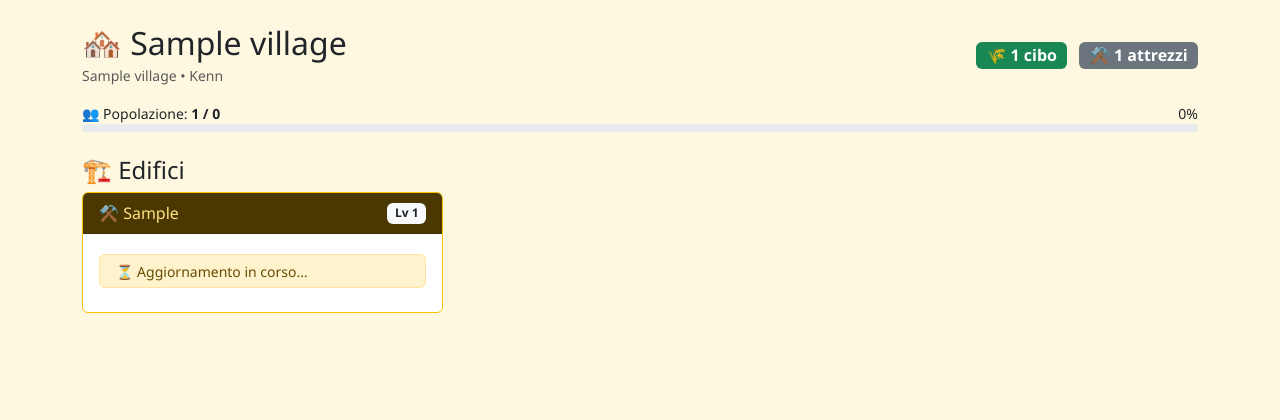
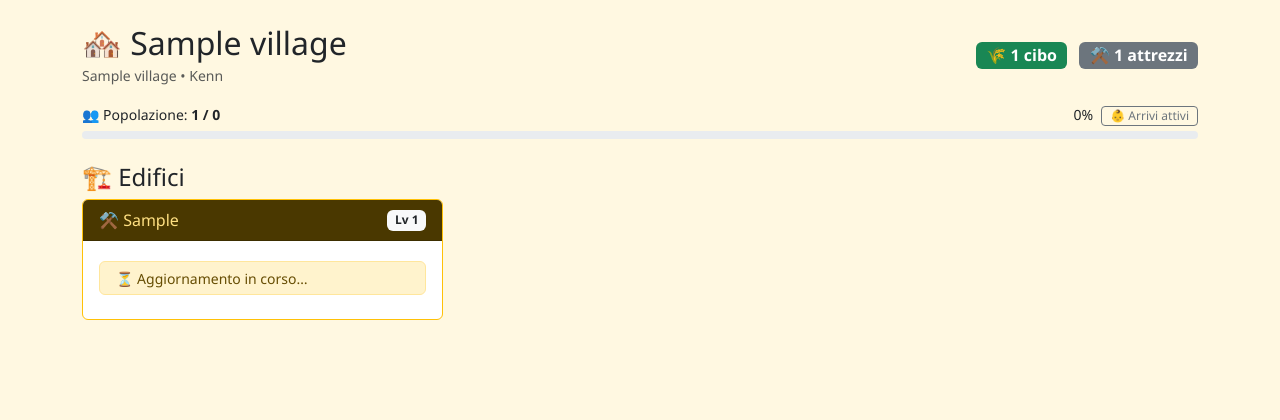
Before and after one commit to PyWis/Bosco, a Flask app: page /village/ in a window 1280 px wide. Shown: the part 56-476 px from the top of the page. Run offline with Flask 3, Linux system fonts and the light colour scheme; a user stored in the database is signed in; tables that the repository leaves empty hold one stand-in row (values such as "Sample post").

Commit message:
Blocca/riabilita generazione nuovi abitanti per villaggio
- Aggiunto campo block_arrivals (Boolean, default False) su Village
- Migration automatica in _migrate_villages() per DB esistenti
- turn_processor: salta step 7 (new arrival) se block_arrivals=True
- Route POST /village/toggle_arrivals: inverte il flag, flash feedback
- Template village.html: bottone toggle vicino alla barra popolazione
  (arancione se bloccato, grigio outline se attivo); barra diventa
  gialla quando gli arrivi sono bloccati

https://claude.ai/code/session_013fyXEUsSuAkLbQJBcHkpW1

```diff
--- a/app/__init__.py
+++ b/app/__init__.py
@@ -155,6 +155,12 @@ def _migrate_villages():
         for col, col_type in new_cols.items():
             if col not in existing:
                 conn.execute(sa.text(f"ALTER TABLE inhabitants ADD COLUMN {col} {col_type}"))
+
+        # Colonne nuove su Village
+        v_existing = {row[1] for row in conn.execute(sa.text("PRAGMA table_info(villages)"))}
+        if 'block_arrivals' not in v_existing:
+            conn.execute(sa.text("ALTER TABLE villages ADD COLUMN block_arrivals BOOLEAN DEFAULT 0"))
+
         conn.commit()
 
     # --- Edifici mancanti nelle ville esistenti ---
--- a/app/models.py
+++ b/app/models.py
@@ -99,6 +99,7 @@ class Village(db.Model):
     kingdom_name = db.Column(db.String(100))
     food         = db.Column(db.Integer, default=10)
     tools        = db.Column(db.Integer, default=0)
+    block_arrivals = db.Column(db.Boolean, default=False)  # blocca nuovi arrivi
 
     buildings  = db.relationship('Building',   backref='village',
                                  cascade='all, delete-orphan')
--- a/app/routes/village.py
+++ b/app/routes/village.py
@@ -61,3 +61,18 @@ def upgrade(building_id):
         f'Sarà completato nel prossimo turno ({gs.month_name}).', 'success'
     )
     return redirect(url_for('village.overview'))
+
+
+@village_bp.route('/toggle_arrivals', methods=['POST'])
+@login_required
+def toggle_arrivals():
+    village = current_user.village
+    if village is None:
+        return redirect(url_for('auth.setup'))
+    village.block_arrivals = not village.block_arrivals
+    db.session.commit()
+    if village.block_arrivals:
+        flash('🚫 Arrivi bloccati: nessun nuovo abitante verrà generato nei prossimi turni.', 'warning')
+    else:
+        flash('✅ Arrivi riabilitati: nuovi abitanti potranno unirsi al villaggio.', 'success')
+    return redirect(url_for('village.overview'))
--- a/app/services/turn_processor.py
+++ b/app/services/turn_processor.py
@@ -205,10 +205,12 @@ def process_village_turn(village: Village, gs: GameState) -> TurnLog:
         lines.append("🌾 Le riserve di cibo sono state azzerate dopo la carestia.")
 
     # ------------------------------------------------------------------
-    # 7. New arrival
+    # 7. New arrival (saltato se il villaggio ha bloccato gli arrivi)
     # ------------------------------------------------------------------
     alive_after = village.alive_inhabitants  # re-eval after deaths
-    if len(alive_after) < village.max_inhabitants:
+    if village.block_arrivals:
+        lines.append("🚫 Arrivi bloccati: nessun nuovo abitante questo turno.")
+    elif len(alive_after) < village.max_inhabitants:
         new_inh = _random_inhabitant(village.id)
         db.session.add(new_inh)
         arrivals += 1
--- a/app/templates/game/village.html
+++ b/app/templates/game/village.html
@@ -13,17 +13,27 @@
   </div>
 </div>
 
-<!-- Population bar -->
+<!-- Population bar + toggle arrivi -->
 <div class="mb-4">
   {% set pop = village.total_inhabitants %}
   {% set cap = village.max_inhabitants %}
   {% set pct = ((pop / cap * 100) | int) if cap > 0 else 0 %}
-  <div class="d-flex justify-content-between">
+  <div class="d-flex justify-content-between align-items-center mb-1">
     <small>👥 Popolazione: <strong>{{ pop }} / {{ cap }}</strong></small>
-    <small>{{ pct }}%</small>
+    <div class="d-flex align-items-center gap-2">
+      <small>{{ pct }}%</small>
+      <form method="post" action="{{ url_for('village.toggle_arrivals') }}">
+        <button type="submit"
+                class="btn btn-sm {% if village.block_arrivals %}btn-warning{% else %}btn-outline-secondary{% endif %} py-0 px-2"
+                style="font-size:0.75rem"
+                title="{% if village.block_arrivals %}Arrivi bloccati – clicca per riabilitare{% else %}Clicca per bloccare nuovi arrivi{% endif %}">
+          {% if village.block_arrivals %}🚫 Arrivi bloccati{% else %}👶 Arrivi attivi{% endif %}
+        </button>
+      </form>
+    </div>
   </div>
   <div class="progress" style="height:8px">
-    <div class="progress-bar kingdom-progress"
+    <div class="progress-bar {% if village.block_arrivals %}bg-warning{% else %}kingdom-progress{% endif %}"
          style="width:{{ pct }}%"></div>
   </div>
 </div>
```
